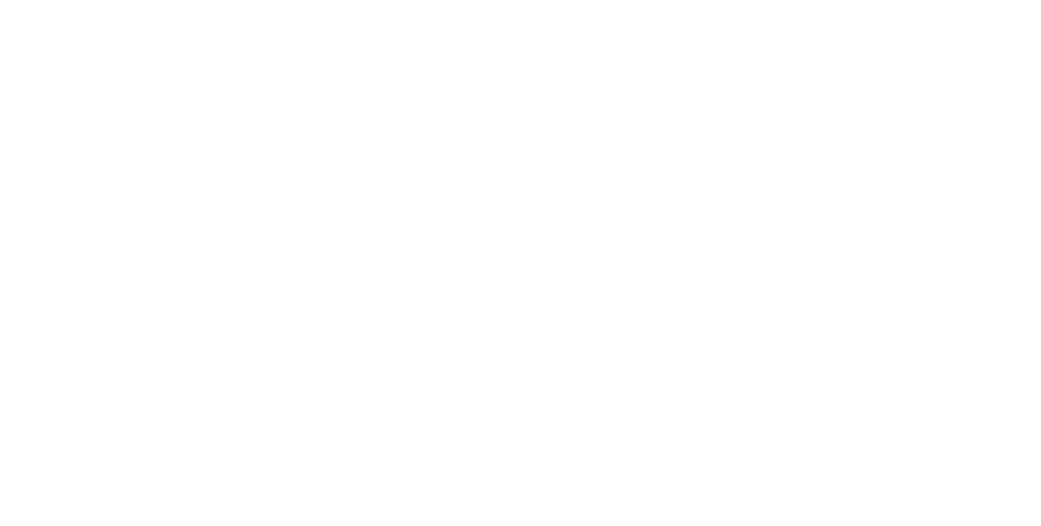
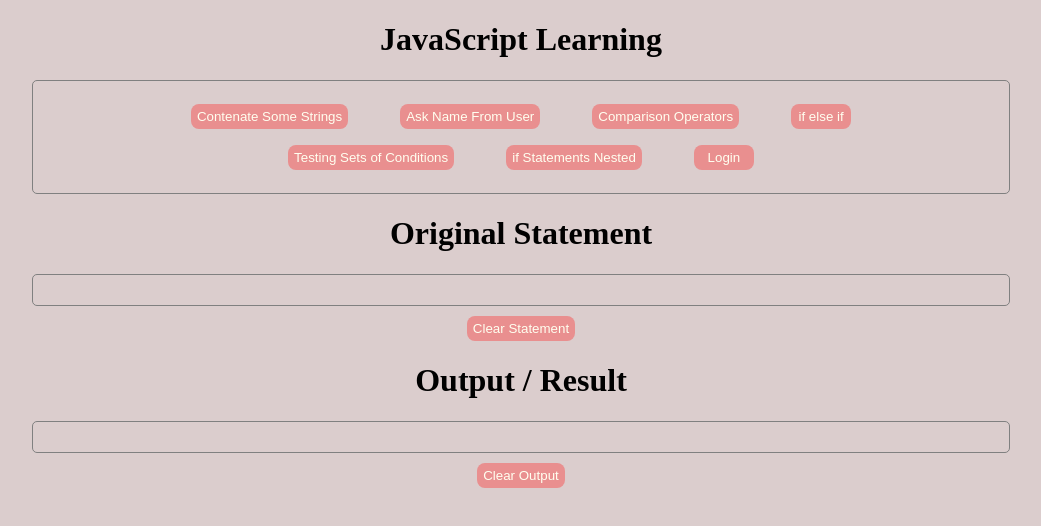
Before and after one commit to ahmadaliasghar/Chap-8-14, a plain HTML site: page index.html in a window 1280 px wide. Shown: the whole page, without its empty margins (119-1160 px from the left). Drawn offline with Linux system fonts and the light colour scheme.

Commit message:
Three Buttons Done

```diff
--- a/index.html
+++ b/index.html
@@ -8,6 +8,35 @@
     <title>Chap 8-14</title>
 </head>
 <body>
+    <h1>JavaScript Learning</h1>
+
+    <div class="buttons">
+
+        <button id="contenateSomeStrings">Contenate Some Strings</button>
+        <button id="askNameFromUser">Ask Name From User</button>
+        <button id="comparisonOperators">Comparison Operators</button>
+        <button id="camelCaseExamples">if else if</button>
+        <button id="sum2Numbers">Testing Sets of Conditions</button>
+        <button id="subtract2Numbers">if Statements Nested</button>
+        <button id="multiply2Numbers">Login</button>
+
+
+    </div>
+
+    <h1>Original Statement</h1>
+    <div id="statement">
+
+    </div>
+    <button id="clr-statement" style="text-align: center; display: block; margin: auto; margin-top: 10px;"
+        onclick="clrStatement()">Clear
+        Statement</button>
+    <h1>Output / Result</h1>
+    <div id="result">
+
+    </div>
+    <button id="clr-output" style="text-align: left; display: block; margin: auto; margin-top: 10px;"
+        onclick="clrOutput()">Clear
+        Output</button>
     <script src="script.js"></script>
 </body>
 </html>
--- a/script.js
+++ b/script.js
@@ -0,0 +1,37 @@
+// alert("Hello")
+// prompt("Hello")
+document.getElementById("contenateSomeStrings").onclick = function() {
+
+    var message = "Good Day ";
+    var name = "Ahmad";
+    var banger = "!"
+
+    alert(message + name + banger);
+    // alert(message + name +  "!");
+}
+
+document.getElementById("askNameFromUser").onclick = function() {
+
+    var firstName = prompt("Your Name?")
+
+    // alert("Good Evening! " + firstName);
+    // document.getElementById("result").innerHTML = "Good Evening! " + firstName
+
+    // Chapter 10
+    if (firstName == "Ahmad") {
+
+        document.getElementById("result").innerHTML= "Good Morning " + firstName
+        // alert("Good Morning " + firstName);
+    }
+}
+
+// Chapter 11 Comparison Operators
+document.getElementById("comparisonOperators").onclick = function() {
+
+    var num1 = 16;
+    var num2 = 15;
+
+    if (num1 > num2) {
+        alert("Yes, Your Condition is True")
+    }
+}
--- a/style.css
+++ b/style.css
@@ -0,0 +1,38 @@
+body {
+    margin: 0;
+    padding: 0;
+    box-sizing: border-box;
+    background-color: rgb(219, 205, 205);
+}
+h1 {
+    text-align: center;
+}
+.container {
+    background-color: indianred;
+    text-align: center;
+    /* font-family: 'Gill Sans', 'Gill Sans MT', Calibri, 'Trebuchet MS', sans-serif; */
+    font-size: 15px;
+    width: 70%;
+
+}
+.buttons, #result, #statement {
+    border: 1px solid grey;
+    width: 70%;
+    padding: 15px 40px;
+    margin: auto;
+    text-align: center;
+    border-radius: 5px;
+
+}
+.buttons button, #clr-statement, #clr-output{
+    min-width: 60px;
+    height: 25px;
+    margin: 8px 24px;
+    background-color: rgb(233, 143, 143);
+    border: none;
+    border-radius: 8px;
+    color: ivory;
+}
+#result {
+    text-align: left;
+}
```
